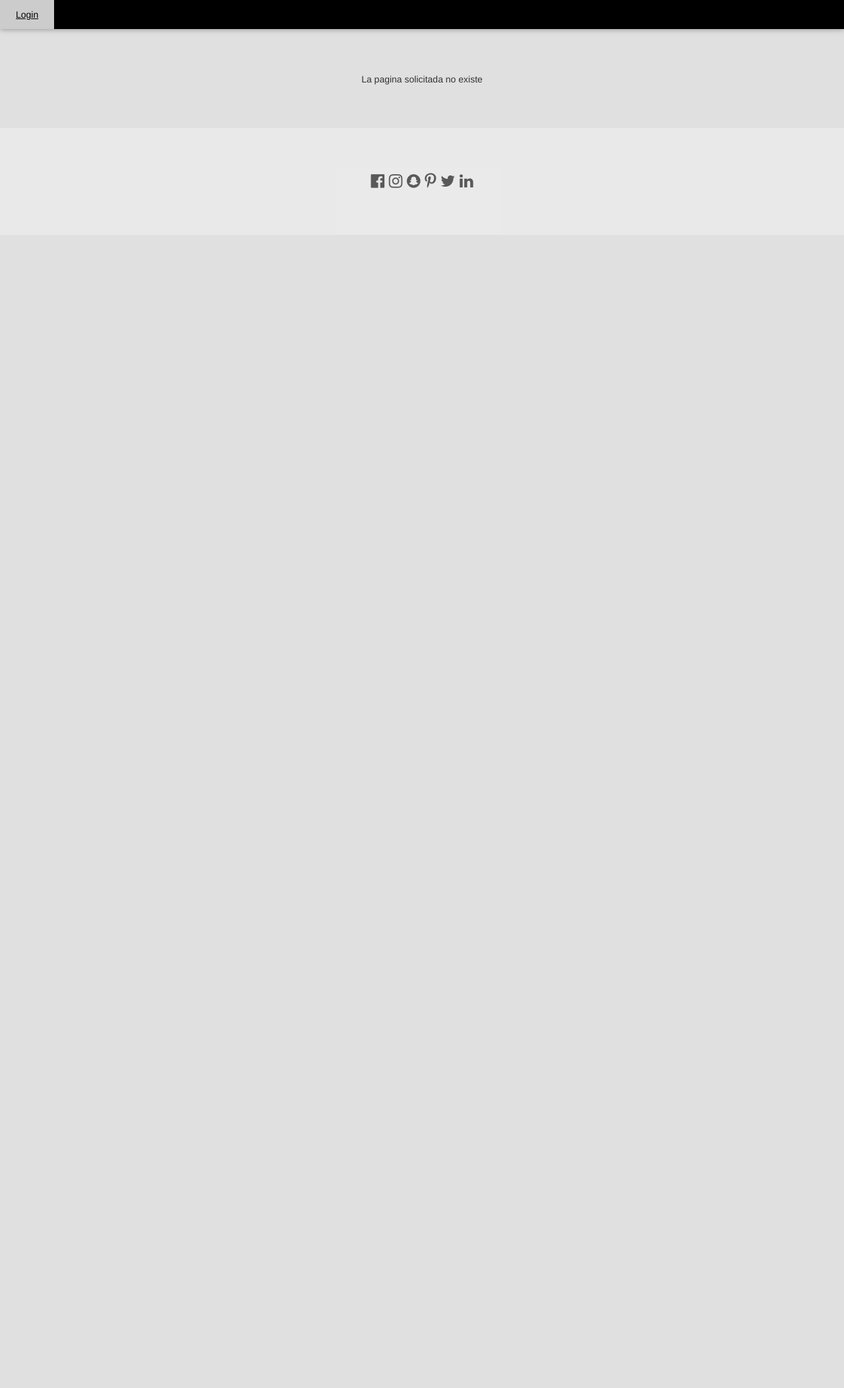
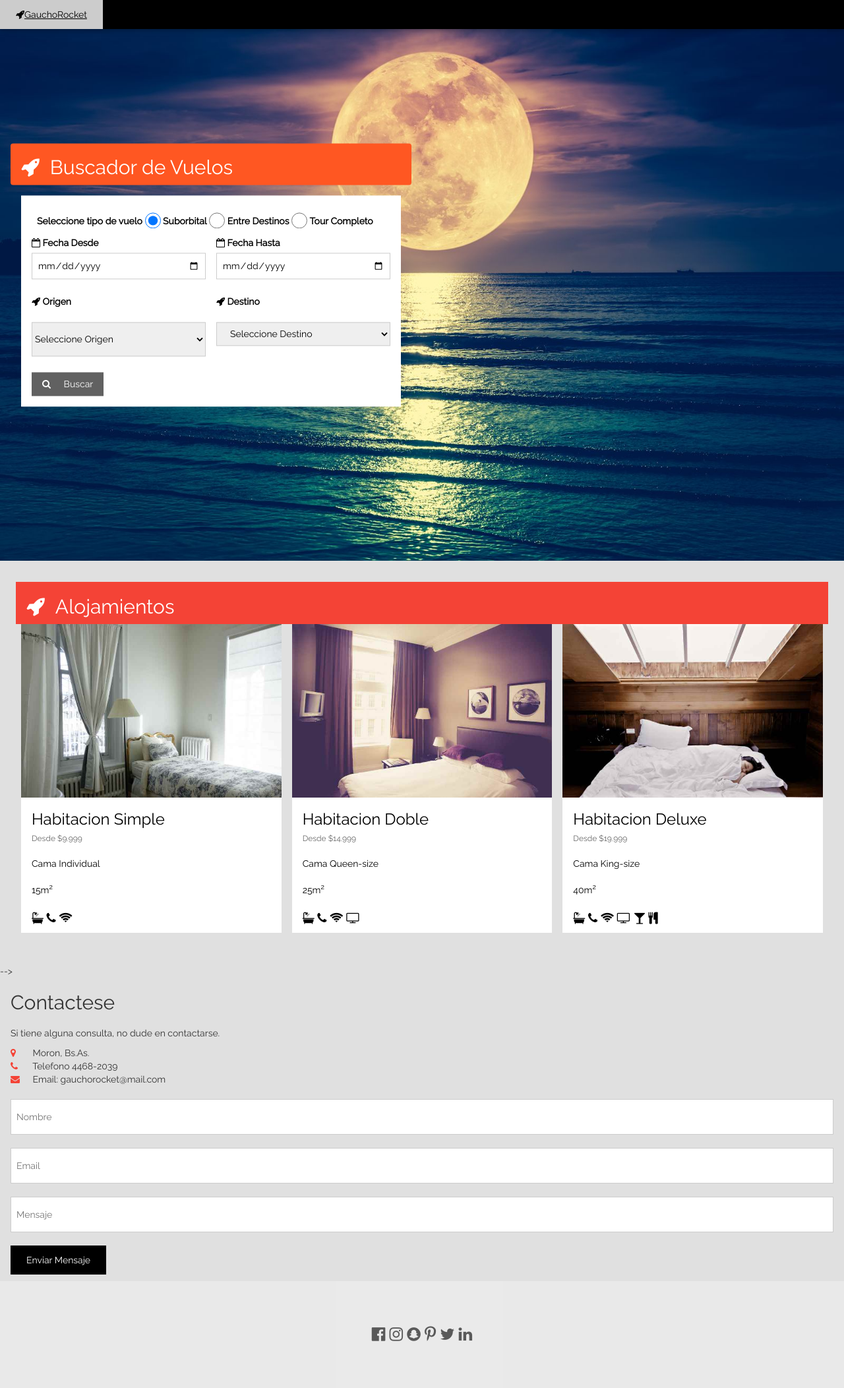
Before and after one commit to NicoCarrere96/gauchoRocket, a PHP site: page /GauchoRocket/buscador in a window 1280 px wide. Shown: the whole page at 66% size. Before the commit the page ends 285 px from the top, so only its background shows below. Run offline with PHP 8.4, Linux system fonts and the light colour scheme; some libraries are stand-ins or nearby versions.

Commit message:
cambios en el buscador

```diff
--- a/config/config.ini
+++ b/config/config.ini
@@ -1,7 +1,7 @@
 [database]
-hostname = "localhost"
+hostname = "localhost:8889"
 username = "root"
-password = "1234"
+password = "root"
 database = "gauchorocket"
 
 [logger]
--- /dev/null
+++ b/controlador/controlador_buscador.php
@@ -0,0 +1,17 @@
+<?php
+
+include_once('modelo/modelo_buscador.php');
+
+function buscador_index(){
+    if(isset($_POST["btn-buscador"])){
+
+        $tipo = $_POST["tipo"];
+        $fecha_desde = $_POST["fecha_desde"];
+        $fecha_hasta = $_POST["fecha_hasta"];
+        $origen = $_POST["origen"];
+        $destino = $_POST["destino"];
+        buscarVuelo($tipo, $fecha_desde, $fecha_hasta, $origen, $destino);
+    }
+
+    include("vista/vista_buscador.php");
+}
--- /dev/null
+++ b/modelo/modelo_buscador.php
@@ -0,0 +1,39 @@
+<?php
+include_once("helpers/conexion.php");
+include_once("helpers/logger.php");
+
+
+
+
+function buscarVuelo(){
+    $origen = $_POST["origen"];
+    $destino = $_POST["destino"];
+    $conn = getConexion();
+
+    $sql = "SELECT tp.descripcion as tipo, v.fecha, v.origen, v.destino
+            FROM vuelo v
+            join tipo_vuelo tp on v.tipo = tp.id
+            WHERE origen = '".$origen."' AND destino = '".$destino."'";
+
+    $result = mysqli_query($conn, $sql);
+
+    $vuelos = Array();
+    if (mysqli_num_rows($result) > 0) {
+
+        while($row = mysqli_fetch_assoc($result)) {
+            $vuelo = Array();
+            $vuelo['tipo'] =  $row["tipo"];
+            $vuelo['origen'] =  $row["origen"];
+            $vuelo['destino'] =  $row["destino"];
+            $vuelo['fecha'] = $row["fecha"];
+            $vuelos[] = $vuelo;
+        }
+    }
+
+    mysqli_close($conn);
+
+    return $vuelos;
+
+
+}
+?>
--- a/modelo/modelo_login.php
+++ b/modelo/modelo_login.php
@@ -18,7 +18,7 @@ function validarLogin($usuario, $password){
         if($userConfirm["hash"] != md5($usuario)){
             session_start();
             $_SESSION["logueado"] = TRUE;
-            header("location: registro");
+            header("location: buscador");
         } else {
             echo "<div class='w3-container w3-content w3-center' >Falta confirmar su cuenta</div>";
         }
--- a/public/footer.php
+++ b/public/footer.php
@@ -1,5 +1,5 @@
 <!-- End Page Content -->
-</div>
+
 
 <!-- Footer -->
 <footer class="w3-container w3-padding-64 w3-center w3-opacity w3-light-grey w3-xlarge">
--- a/public/header.php
+++ b/public/header.php
@@ -3,20 +3,22 @@
 <title>Gaucho Rocket</title>
 <meta charset="UTF-8">
 <meta name="viewport" content="width=device-width, initial-scale=1">
-<link rel="stylesheet" href="https://fonts.googleapis.com/css?family=Lato">
+<link rel="stylesheet" href="https://fonts.googleapis.com/css?family=Raleway">
 <link rel="stylesheet" href="https://cdnjs.cloudflare.com/ajax/libs/font-awesome/4.7.0/css/font-awesome.min.css">
 <link rel="stylesheet" href="public/css/w3.css">
 <link rel="stylesheet" href="public/css/bootstrap.min.css" >
 <link rel="stylesheet" href="public/css/custom.css">
+<style>
+    body,h1,h2,h3,h4,h5,h6 {font-family: "Raleway", Arial, Helvetica, sans-serif}
+</style>
 <body>
 
 <!-- Navbar -->
 <div class="w3-top">
     <div class="w3-bar w3-black w3-card">
-        <a class="w3-bar-item w3-button w3-padding-large w3-hide-medium w3-hide-large w3-right" href="javascript:void(0)" onclick="myFunction()" title="Toggle Navigation Menu"><i class="fa fa-bars"></i></a>
-        <a href="/GauchoRocket/login" class="w3-bar-item w3-button w3-padding-large">Login</a>
+<!--        <a class="w3-bar-item w3-button w3-padding-large w3-hide-medium w3-hide-large w3-right" href="javascript:void(0)" onclick="myFunction()" title="Toggle Navigation Menu"><i class="fa fa-bars"></i></a>-->
+        <a href="/GauchoRocket/buscador" class="w3-bar-item w3-button w3-padding-large"><i class="fa fa-rocket"></i>GauchoRocket</a>
     </div>
 </div>
 
 <!-- Page content -->
-<div class="w3-content" style="max-width:2000px;margin-top:46px">
--- /dev/null
+++ b/vista/vista_buscador.php
@@ -0,0 +1,133 @@
+
+<header class="w3-display-container w3-content" style="max-width:1500px;">
+    <img class="w3-image" src="img/fondo3.jpg" alt="" style="min-width:1000px" width=100%>
+
+    <div class="w3-display-left w3-padding w3-col l6 m8">
+        <div class="w3-container w3-deep-orange w3-round">
+            <h2><i class="fa fa-rocket w3-margin-right"></i>Buscador de Vuelos</h2>
+        </div>
+        <div class="w3-container w3-white w3-margin w3-padding-16">
+            <form action="/GauchoRocket/resultado" method="post">
+                <div class="w3-row-padding w3-margin>
+
+                    <input class="w3-radio" type="radio" name="tipov" value="" >
+                    <label>Seleccione tipo de vuelo</label>
+                    <input class="w3-radio" type="radio" name="tipo" value="1" checked>
+                    <label>Suborbital</label>
+                    <input class="w3-radio" type="radio" name="tipo" value="2">
+                    <label>Entre Destinos</label>
+                    <input class="w3-radio" type="radio" name="tipo" value="3" >
+                    <label>Tour Completo</label>
+
+                </div>
+                <div class="w3-row-padding" style="margin:8px -16px;">
+                    <div class="w3-half w3-margin-bottom">
+                        <label><i class="fa fa-calendar-o"></i> Fecha Desde</label>
+                        <input class="w3-input w3-border" type="date" name="fecha_desde" required>
+                    </div>
+                    <div class="w3-half">
+                        <label><i class="fa fa-calendar-o"></i> Fecha Hasta</label>
+                        <input class="w3-input w3-border" type="date" name="fecha_hasta" required>
+                    </div>
+                </div>
+                <!--<div class="w3-row-padding" style="margin:8px -16px;">
+                    <div class="w3-half w3-margin-bottom">
+                        <label><i class="fa fa-male"></i> Adultos</label>
+                        <input class="w3-input w3-border" type="number" value="1" name="Adultos" min="1" max="6">
+                    </div>
+                    <div class="w3-half">
+                        <label><i class="fa fa-child"></i> Niños</label>
+                        <input class="w3-input w3-border" type="number" value="0" name="Niños" min="0" max="6">
+                    </div>
+                </div> -->
+                <div class="w3-row-padding" style="margin:8px -16px;">
+                    <div class="w3-half w3-margin-bottom">
+                        <label><i class="fa fa-rocket"></i> Origen</label>
+                        <select class="w3-select w3-border w3-padding-16 w3-margin-top" name="origen">
+                            <option value="" disabled selected>Seleccione Origen</option>
+                            <option value="Buenos Aires">Buenos Aires</option>
+                            <option value="Ankara">Ankara</option>
+                            <option value="" disabled>Entre Destinos</option>
+                            <option value="Luna">Luna</option>
+                            <option value="Marte">Marte</option>
+                            <option value="EEI">EEI</option>
+                            <option value="OrbitalHotel">OrbitalHotel</option>
+                        </select>
+                    </div>
+                    <div class="w3-half">
+                        <label><i class="fa fa-rocket"></i> Destino</label>
+                        <select class="w3-select w3-border w3-margin-top w3-padding" name="destino">
+                            <option value="" disabled selected>Seleccione Destino</option>
+                            <option value="Luna">Luna</option>
+                            <option value="Marte">Marte</option>
+                            <option value="EEI">EEI</option>
+                            <option value="Europa">Europa</option>
+                            <option value="Titan">Titan</option>
+                            <option value="OrbitalHotel">OrbitalHotel</option>
+                            <option value="Ganimedes">Ganimedes</option>
+                        </select>
+                    </div>
+                </div>
+
+                <button name="btn-buscador" class="w3-button w3-dark-grey" type="submit"><i class="fa fa-search w3-margin-right"></i> Buscar</button>
+            </form>
+        </div>
+    </div>
+</header>
+
+  <div class="w3-row-padding w3-margin w3-padding-16">
+        <div class="w3-container w3-red">
+            <h2><i class="fa fa-rocket w3-margin-right"></i>Alojamientos</h2>
+        </div>
+        <div class="w3-third w3-margin-bottom">
+            <img src="img/hab_simple.jpg" alt="Luna" style="width:100%">
+            <div class="w3-container w3-white">
+                <h3>Habitacion Simple</h3>
+                <h6 class="w3-opacity">Desde $9.999</h6>
+                <p>Cama Individual</p>
+                <p>15m<sup>2</sup></p>
+                <p class="w3-large"><i class="fa fa-bath"></i> <i class="fa fa-phone"></i> <i class="fa fa-wifi"></i></p>
+                <!--   <button class="w3-button w3-block w3-black w3-margin-bottom">Elegir Habitacion</button>-->
+            </div>
+        </div>
+        <div class="w3-third w3-margin-bottom">
+            <img src="img/hab_doble.jpg" alt="Luna" style="width:100%">
+            <div class="w3-container w3-white">
+                <h3>Habitacion Doble</h3>
+                <h6 class="w3-opacity">Desde $14.999</h6>
+                <p>Cama Queen-size</p>
+                <p>25m<sup>2</sup></p>
+                <p class="w3-large"><i class="fa fa-bath"></i> <i class="fa fa-phone"></i> <i class="fa fa-wifi"></i> <i class="fa fa-tv"></i></p>
+                <!--   <button class="w3-button w3-block w3-black w3-margin-bottom">Elegir Habitacion</button>>-->
+            </div>
+        </div>
+        <div class="w3-third w3-margin-bottom">
+            <img src="img/hab_lujo.jpg" alt="Luna" style="width:100%">
+            <div class="w3-container w3-white">
+                <h3>Habitacion Deluxe</h3>
+                <h6 class="w3-opacity">Desde $19.999</h6>
+                <p>Cama King-size</p>
+                <p>40m<sup>2</sup></p>
+                <p class="w3-large"><i class="fa fa-bath"></i> <i class="fa fa-phone"></i> <i class="fa fa-wifi"></i> <i class="fa fa-tv"></i> <i class="fa fa-glass"></i> <i class="fa fa-cutlery"></i></p>
+          <!--   <button class="w3-button w3-block w3-black w3-margin-bottom">Elegir Habitacion</button>-->
+            </div>
+        </div>
+    </div>
+-->
+
+    <div class="w3-container" id="contacto">
+        <h2>Contactese</h2>
+        <p>Si tiene alguna consulta, no dude en contactarse.</p>
+        <i class="fa fa-map-marker w3-text-red" style="width:30px"></i> Moron, Bs.As.<br>
+        <i class="fa fa-phone w3-text-red" style="width:30px"></i> Telefono 4468-2039<br>
+        <i class="fa fa-envelope w3-text-red" style="width:30px"> </i> Email: gauchorocket@mail.com<br>
+        <form action="/contacto.php" target="_blank">
+            <p><input class="w3-input w3-padding-16 w3-border" type="text" placeholder="Nombre" required name="Name"></p>
+            <p><input class="w3-input w3-padding-16 w3-border" type="text" placeholder="Email" required name="Email"></p>
+            <p><input class="w3-input w3-padding-16 w3-border" type="text" placeholder="Mensaje" required name="Mensaje"></p>
+            <p><button class="w3-button w3-black w3-padding-large" type="submit">Enviar Mensaje</button></p>
+        </form>
+    </div>
+</div>
+</body>
+</html>
```
Also changed, not shown: controlador/controlador_resultado.php (added, +11 -0 lines), vista/vista_resultado.php (added, +23 -0 lines), img/fondo.jpg (added), img/fondo2.jpg (added), img/fondo3.jpg (added), img/hab_doble.jpg (added), img/hab_lujo.jpg (added), img/hab_simple.jpg (added), img/hotel.jpg (added), img/luna.jpg (added).
